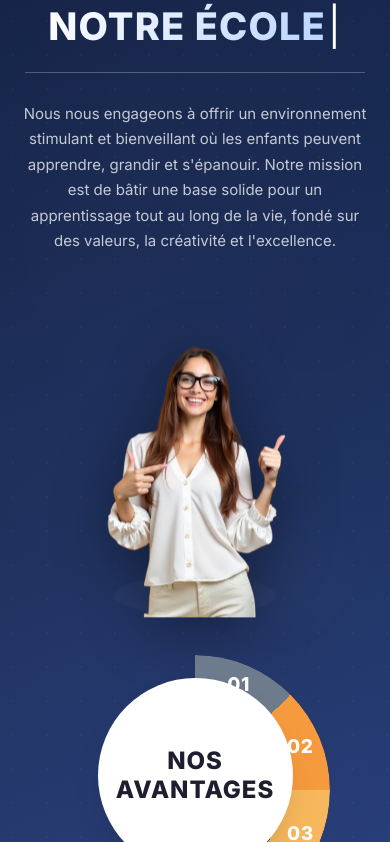
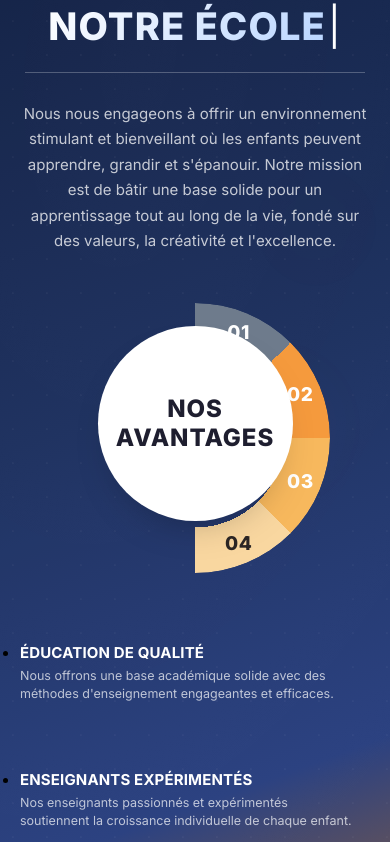
Before and after one commit to safahasnaoui22/primary-school, a Next.js app: page / in a window 390 px wide. Shown: the part 1263-2105 px from the top of the page. Built offline with nearby package versions, Linux system fonts and the light colour scheme; a web font is replaced by a local one.

Commit message:
remove the img

```diff
--- a/app/components/Activities.css
+++ b/app/components/Activities.css
@@ -467,7 +467,12 @@ img {
   }
 }
 @media (max-width: 768px) {
-  .about__teacher {
-    display: none;
-  }
+  .about { padding: 52px 28px; gap: 36px; }
+  .about__teacher { display: none !important;  }
+  .about__teacher img { height: 380px; }
+  .about__bg-orb--1 { width: 200px; height: 200px; }
+  .about__bg-orb--2 { width: 160px; height: 160px; }
+  .about__bg-orb--3 { width: 130px; height: 130px; }
+  .about__bg-orb--4 { width: 110px; height: 110px; }
+  .about__bg-orb--5 { width: 100px; height: 100px; }
 }
```
Also changed, not shown: .refact/buddy/state.json, 1 other file (tests, documents, lock files or other folders).
